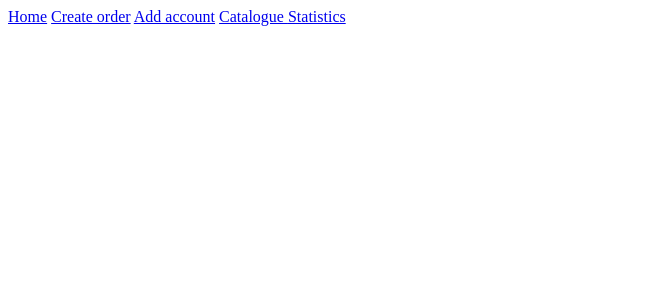
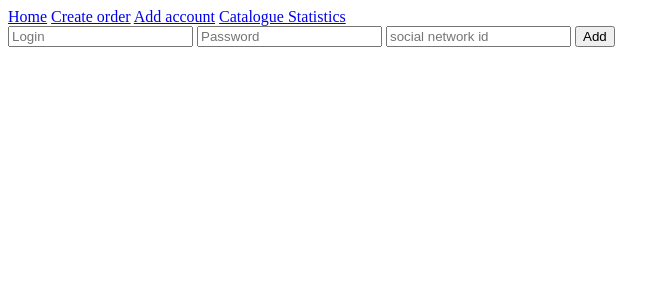
Before and after one commit to YulitaGap/message_store, a Flask app: page /add_account in a window 1280 px wide. Shown: the top 300 px of the page, without its empty margins (0-670 px from the left). Run offline with Flask 2, Linux system fonts and the light colour scheme; some libraries are stand-ins or nearby versions.

Commit message:
fixed add soc.network account

```diff
--- a/templates/user_side/add_account.html
+++ b/templates/user_side/add_account.html
@@ -17,5 +17,57 @@
 {% block body %}
     {% block content %}
         {#        Your main content here... #}
+        <div class="box">
+        <form id="form_box">
+
+            <label for="login"></label>
+            <input autocomplete="off" class="prompt"
+                   id="login" name="login"
+                   placeholder="Login"
+                   type="text"/>
+            <label for="password"></label>
+            <input autocomplete="off" class="prompt"
+                   id="password" name="pasw"
+                   placeholder="Password"
+                   type="password"/>
+            <label for="social network id"></label>
+            <input autocomplete="off" class="prompt"
+                   id="sn_id" name="social network id"
+                   placeholder="social network id"
+                   type="social network id"/>
+
+            <button class="button" id="add">Add</button>
+        </form>
+    </div>
+        <script>
+        function add_account_handle(event) {
+            event.preventDefault();
+            const login_val = document.getElementById("login").value;
+            const paswd_val = document.getElementById("password").value;
+            const social_network_id = document.getElementById("sn_id").value;
+
+            if (login_val.length === 0 || paswd_val.length === 0|| social_network_id.length === 0) {
+                alert("Login and Password should not be empty!");
+                return false;
+            }
+
+            let tmp_cookie = getCookie();
+            let request = new XMLHttpRequest();
+            request.open('GET', `/api/add_social_network_account?principal_id=${tmp_cookie.id}2&social_network_id=${social_network_id}2&login=${login_val}1&password=${paswd_val}password`, true)
+            request.onload = function () {
+                let data = JSON.parse(this.response)
+                console.log(data);
+                alert("INVALID CREDENTIALS!");
+                return false;
+            }
+            request.send()
+        }
+
+        document.getElementById('form_box').addEventListener('submit', add_account_handle);
+        document.getElementById('add').onclick = () => {
+            window.location.replace("/add_account");
+        };
+
+    </script>
     {% endblock %}
 {% endblock %}
```
